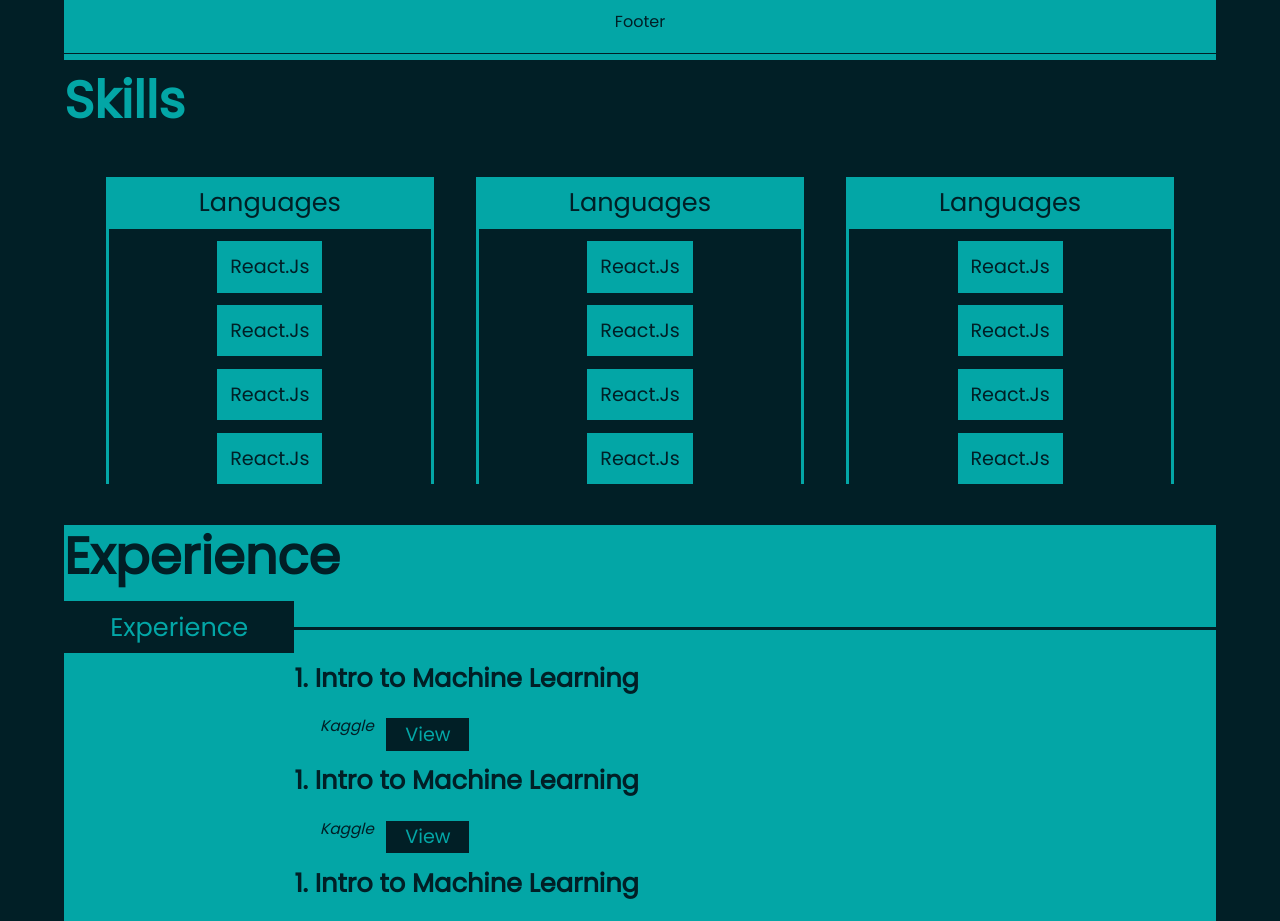
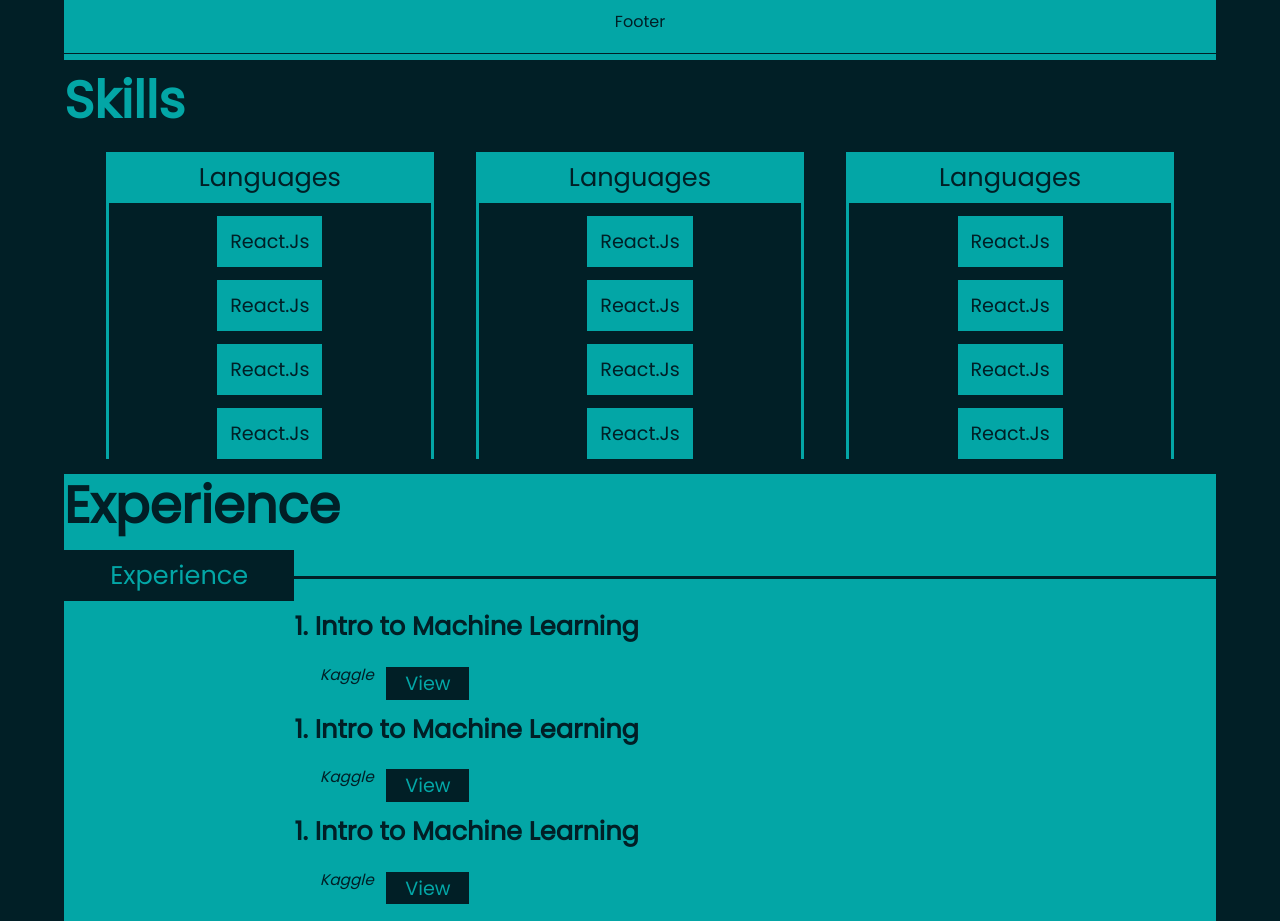
Before and after one commit to MokuaEnock/moku, a React (Create React App) app: page / in a window 1280 px wide. Shown: the part 1260-2181 px from the top of the page. Built offline with nearby package versions, Linux system fonts and the light colour scheme.

Commit message:
change hight of skills body

```diff
--- a/src/components/skills/skill.css
+++ b/src/components/skills/skill.css
@@ -31,16 +31,18 @@
 }
 
 #skills-body {
-    height: 30vw;
+    height: max-content;
     width: 100%;
     display: flex;
     flex-direction: row;
-    align-items: center;
+    align-items: flex-start;
     justify-content: space-evenly;
 }
 
 .skills-card {
     width: 28%;
+    margin-top: 1vw;
+    margin-bottom: 1vw;
     height: max-content;
     border-left: .3vw solid #03A6A6;
     border-right: .3vw solid #03A6A6;
```
